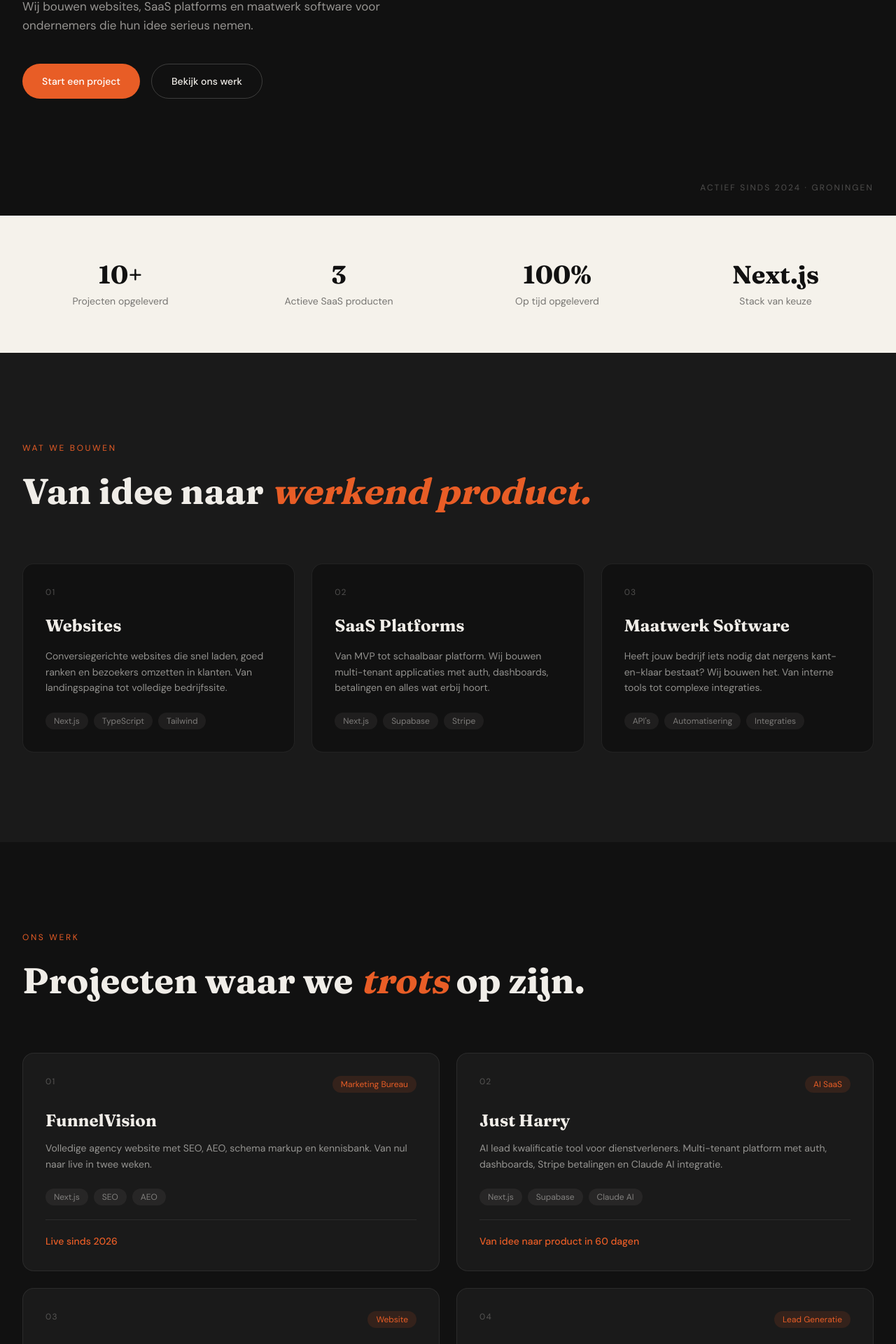
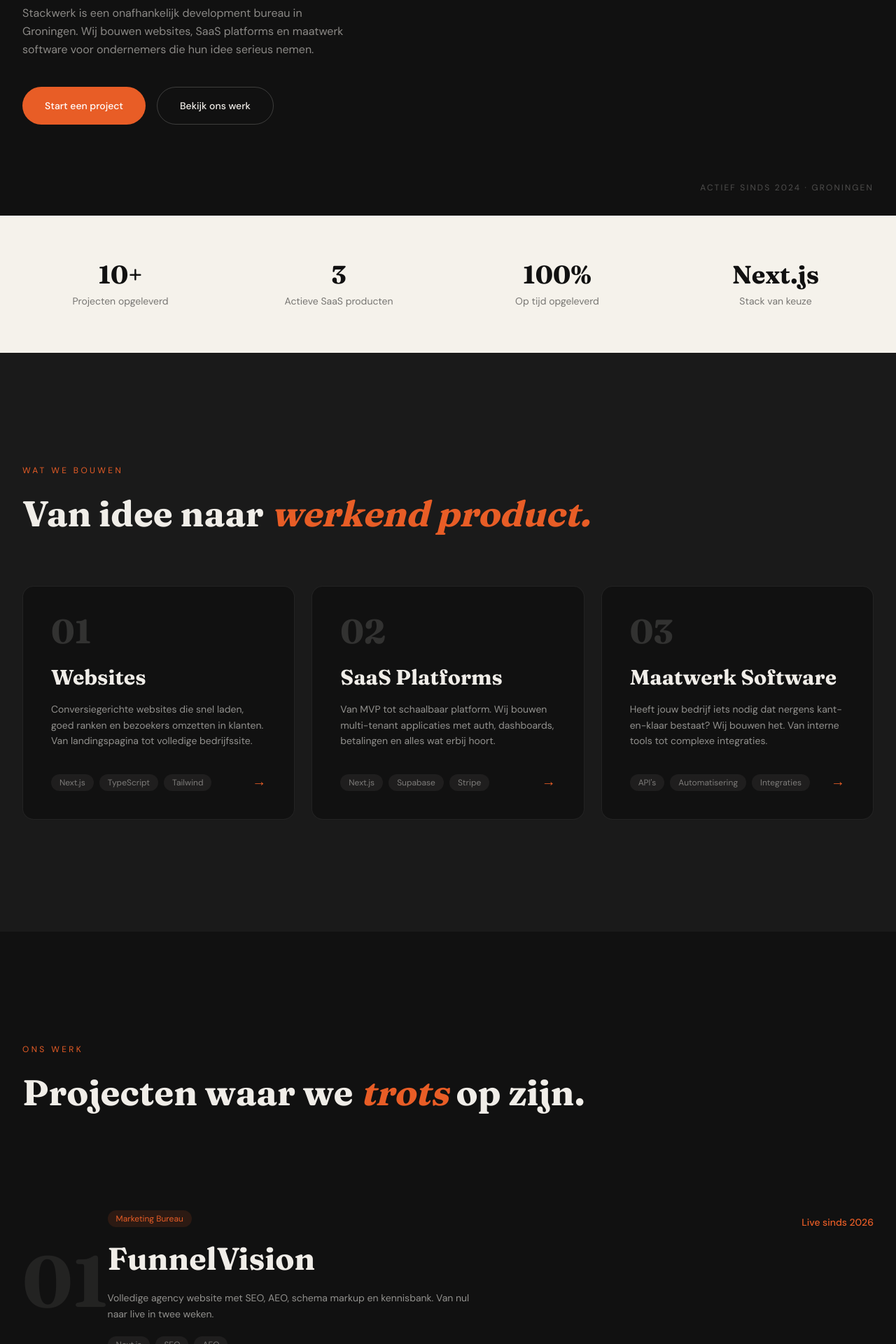
Before and after one commit to serdartufan/stackwerk, a Next.js app: page / in a window 1280 px wide. Shown: the part 557-2477 px from the top of the page at 70% size. Built offline with nearby package versions, Linux system fonts and the light colour scheme.

Commit message:
redesign: brutaler hero, cases als lijst, meer impact

```diff
--- a/src/app/globals.css
+++ b/src/app/globals.css
@@ -11,6 +11,7 @@ body {
   font-family: var(--font-dm-sans), sans-serif;
 }
 
+/* Scroll animaties */
 .scroll-anim {
   opacity: 0;
   transform: translateY(20px);
@@ -29,3 +30,23 @@ body {
     transition: none;
   }
 }
+
+/* Case rijen — hover kleurt de titel oranje */
+.case-title {
+  color: #f0ede8;
+  transition: color 0.25s ease;
+}
+
+.case-row:hover .case-title {
+  color: #e85d26;
+}
+
+/* Diensten cards — top accent border via inset box-shadow (vermijdt conflict met inline border) */
+.dienst-card {
+  box-shadow: inset 0 3px 0 transparent;
+  transition: box-shadow 0.3s ease;
+}
+
+.dienst-card:hover {
+  box-shadow: inset 0 3px 0 #e85d26;
+}
--- a/src/app/page.tsx
+++ b/src/app/page.tsx
@@ -39,7 +39,7 @@ const cases = [
     title: "Just Harry",
     desc: "AI lead kwalificatie tool voor dienstverleners. Multi-tenant platform met auth, dashboards, Stripe betalingen en Claude AI integratie.",
     tags: ["Next.js", "Supabase", "Claude AI"],
-    result: "Van idee naar product in 60 dagen",
+    result: "Van idee naar product in 30 dagen",
   },
   {
     num: "03",
@@ -49,30 +49,26 @@ const cases = [
     tags: ["Next.js", "Tailwind", "Vercel"],
     result: "Conversie +40%",
   },
-  {
-    num: "04",
-    label: "Lead Generatie",
-    title: "Verpoorten Vitality",
-    desc: "Lead generatie systeem voor een personal training studio via Meta Ads en geautomatiseerde opvolging via GoHighLevel.",
-    tags: ["Meta Ads", "GoHighLevel", "Automations"],
-    result: "300+ leads in 60 dagen",
-  },
 ];
 
 const waarom = [
   {
+    num: "01",
     title: "AI als werktool",
     desc: "Wij gebruiken AI intern om sneller te bouwen en beter te testen. Dat betekent minder uren, betere code en snellere oplevering voor jou.",
   },
   {
+    num: "02",
     title: "Eén aanspreekpunt",
     desc: "Geen account managers of doorverwijzingen. Je werkt direct met de mensen die jouw product bouwen.",
   },
   {
+    num: "03",
     title: "Schaalbaar vanaf dag 1",
     desc: "Wij bouwen met architectuur die meegroeit. Van MVP naar enterprise zonder alles opnieuw te hoeven bouwen.",
   },
   {
+    num: "04",
     title: "Resultaat boven process",
     desc: "Wij leveren op tijd. Geen eindeloze trajecten of vage timelines. Afspraak is afspraak.",
   },
@@ -105,34 +101,22 @@ export default function Home() {
           className="relative flex min-h-screen flex-col justify-center overflow-hidden px-6 lg:px-8"
           style={{ backgroundColor: "#111111" }}
         >
-          {/* Decoratieve achtergrondgloed */}
-          <div
-            className="pointer-events-none absolute right-0 top-0 h-[600px] w-[600px] translate-x-1/4 -translate-y-1/4"
-            style={{
-              background:
-                "radial-gradient(circle, rgba(232,93,38,0.07) 0%, transparent 65%)",
-            }}
-          />
-
           <div className="mx-auto w-full max-w-7xl py-24">
             <p
-              className="font-sans mb-8 text-xs tracking-[0.22em] uppercase"
+              className="font-sans mb-6 text-xs uppercase tracking-[0.28em]"
               style={{ color: "rgba(240,237,232,0.38)" }}
             >
               WEBSITES · SAAS PLATFORMS · MAATWERK SOFTWARE
             </p>
 
             <h1
-              className="font-serif font-bold leading-[1.04] mb-8"
-              style={{ fontSize: "clamp(3rem, 8vw, 7rem)" }}
+              className="font-serif font-bold leading-[1.02] mb-10"
+              style={{ fontSize: "clamp(4.5rem, 11vw, 10rem)" }}
             >
               <span className="block" style={{ color: "#F0EDE8" }}>
                 Wij bouwen
               </span>
-              <span
-                className="block italic"
-                style={{ color: "#E85D26" }}
-              >
+              <span className="block italic" style={{ color: "#E85D26" }}>
                 jouw visie.
               </span>
             </h1>
@@ -140,9 +124,9 @@ export default function Home() {
             <p
               className="font-sans mb-10 leading-relaxed"
               style={{
-                maxWidth: "520px",
-                color: "rgba(240,237,232,0.6)",
-                fontSize: "17px",
+                maxWidth: "460px",
+                color: "rgba(240,237,232,0.55)",
+                fontSize: "16px",
               }}
             >
               Stackwerk is een onafhankelijk development bureau in Groningen.
@@ -153,14 +137,14 @@ export default function Home() {
             <div className="flex flex-wrap gap-4">
               <a
                 href="#contact"
-                className="inline-flex items-center rounded-full px-7 py-3.5 font-sans text-sm font-medium text-white transition-opacity hover:opacity-85"
+                className="inline-flex items-center rounded-full px-8 py-4 font-sans text-sm font-medium text-white transition-opacity hover:opacity-85"
                 style={{ backgroundColor: "#E85D26" }}
               >
                 Start een project
               </a>
               <a
                 href="#werk"
-                className="inline-flex items-center rounded-full px-7 py-3.5 font-sans text-sm font-medium transition-colors hover:border-white/40"
+                className="inline-flex items-center rounded-full px-8 py-4 font-sans text-sm font-medium"
                 style={{
                   border: "1px solid rgba(240,237,232,0.2)",
                   color: "#F0EDE8",
@@ -209,10 +193,10 @@ export default function Home() {
 
         {/* ── Diensten ─────────────────────────────────────────────────────── */}
         <section id="diensten" style={{ backgroundColor: "#1A1A1A" }}>
-          <div className="mx-auto max-w-7xl px-6 py-24 lg:px-8 lg:py-32">
+          <div className="mx-auto max-w-7xl px-6 py-32 lg:px-8 lg:py-40">
             <ScrollAnimation>
               <p
-                className="font-sans mb-4 text-xs uppercase tracking-[0.22em]"
+                className="font-sans mb-4 text-xs uppercase tracking-[0.28em]"
                 style={{ color: "#E85D26" }}
               >
                 WAT WE BOUWEN
@@ -235,31 +219,36 @@ export default function Home() {
               {diensten.map((d, i) => (
                 <ScrollAnimation key={d.num} delay={i * 110}>
                   <div
-                    className="flex h-full flex-col rounded-2xl p-8"
+                    className="dienst-card flex h-full flex-col rounded-2xl p-10"
                     style={{
                       backgroundColor: "#111111",
                       border: "1px solid rgba(240,237,232,0.08)",
                     }}
                   >
                     <p
-                      className="font-sans mb-6 text-xs tracking-widest"
-                      style={{ color: "rgba(240,237,232,0.28)" }}
+                      className="font-serif font-bold mb-6 leading-none select-none"
+                      style={{
+                        fontSize: "3rem",
+                        opacity: 0.15,
+                        color: "#F0EDE8",
+                      }}
                     >
                       {d.num}
                     </p>
                     <h3
-                      className="font-serif font-bold text-2xl mb-4"
+                      className="font-serif font-bold text-3xl mb-4"
                       style={{ color: "#F0EDE8" }}
                     >
                       {d.title}
                     </h3>
                     <p
-                      className="font-sans flex-1 text-sm leading-relaxed mb-6"
+                      className="font-sans flex-1 text-sm leading-relaxed mb-8"
                       style={{ color: "rgba(240,237,232,0.58)" }}
                     >
                       {d.desc}
                     </p>
-                    <div className="mt-auto flex flex-wrap gap-2">
+                    <div className="mt-auto flex items-end justify-between">
+                      <div className="flex flex-wrap gap-2">
                         {d.tags.map((tag) => (
                           <span
                             key={tag}
@@ -273,6 +262,14 @@ export default function Home() {
                           </span>
                         ))}
                       </div>
+                      <span
+                        className="font-sans ml-4 shrink-0 text-xl"
+                        style={{ color: "#E85D26" }}
+                        aria-hidden="true"
+                      >
+                        →
+                      </span>
+                    </div>
                   </div>
                 </ScrollAnimation>
               ))}
@@ -282,10 +279,10 @@ export default function Home() {
 
         {/* ── Werk ─────────────────────────────────────────────────────────── */}
         <section id="werk" style={{ backgroundColor: "#111111" }}>
-          <div className="mx-auto max-w-7xl px-6 py-24 lg:px-8 lg:py-32">
+          <div className="mx-auto max-w-7xl px-6 py-32 lg:px-8 lg:py-40">
             <ScrollAnimation>
               <p
-                className="font-sans mb-4 text-xs uppercase tracking-[0.22em]"
+                className="font-sans mb-4 text-xs uppercase tracking-[0.28em]"
                 style={{ color: "#E85D26" }}
               >
                 ONS WERK
@@ -305,23 +302,37 @@ export default function Home() {
               </h2>
             </ScrollAnimation>
 
-            <div className="grid gap-6 md:grid-cols-2">
+            <div>
               {cases.map((c, i) => (
-                <ScrollAnimation key={c.num} delay={i * 90}>
+                <ScrollAnimation key={c.num} delay={i * 80}>
                   <div
-                    className="flex h-full flex-col rounded-2xl p-8"
+                    className="case-row relative py-12 md:py-16"
                     style={{
-                      backgroundColor: "#1A1A1A",
-                      border: "1px solid rgba(240,237,232,0.08)",
+                      borderBottom: "1px solid rgba(240,237,232,0.08)",
                     }}
                   >
-                    <div className="mb-6 flex items-start justify-between">
+                    {/* Groot achtergrondnummer */}
                     <span
-                        className="font-sans text-xs tracking-widest"
-                        style={{ color: "rgba(240,237,232,0.28)" }}
+                      className="absolute left-0 top-1/2 -translate-y-1/2 font-serif font-bold leading-none select-none pointer-events-none"
+                      aria-hidden="true"
+                      style={{
+                        fontSize: "clamp(4rem, 8vw, 7rem)",
+                        color: "#F0EDE8",
+                        opacity: 0.08,
+                      }}
                     >
                       {c.num}
                     </span>
+
+                    {/* Content — verschoven voorbij het nummer */}
+                    <div
+                      className="relative flex flex-col gap-6 md:flex-row md:items-start"
+                      style={{
+                        paddingLeft: "clamp(4.5rem, 9.5vw, 8rem)",
+                      }}
+                    >
+                      <div className="flex-1 min-w-0">
+                        <div className="mb-3">
                           <span
                             className="font-sans rounded-full px-3 py-1 text-xs"
                             style={{
@@ -332,21 +343,24 @@ export default function Home() {
                             {c.label}
                           </span>
                         </div>
-
                         <h3
-                      className="font-serif font-bold text-2xl mb-3"
-                      style={{ color: "#F0EDE8" }}
+                          className="case-title font-serif font-bold mb-3"
+                          style={{
+                            fontSize: "clamp(1.8rem, 3.5vw, 2.8rem)",
+                          }}
                         >
                           {c.title}
                         </h3>
                         <p
-                      className="font-sans flex-1 text-sm leading-relaxed mb-6"
-                      style={{ color: "rgba(240,237,232,0.58)" }}
+                          className="font-sans text-sm leading-relaxed mb-5"
+                          style={{
+                            maxWidth: "520px",
+                            color: "rgba(240,237,232,0.58)",
+                          }}
                         >
                           {c.desc}
                         </p>
-
-                    <div className="mb-5 flex flex-wrap gap-2">
+                        <div className="flex flex-wrap gap-2">
                           {c.tags.map((tag) => (
                             <span
                               key={tag}
@@ -360,19 +374,16 @@ export default function Home() {
                             </span>
                           ))}
                         </div>
+                      </div>
 
-                    <div
-                      className="mt-auto pt-5"
-                      style={{
-                        borderTop: "1px solid rgba(240,237,232,0.08)",
-                      }}
-                    >
+                      <div className="shrink-0 md:pt-2 md:text-right">
                         <p
                           className="font-sans text-sm font-medium"
                           style={{ color: "#E85D26" }}
                         >
                           {c.result}
                         </p>
+                      </div>
                     </div>
                   </div>
                 </ScrollAnimation>
@@ -383,10 +394,10 @@ export default function Home() {
 
         {/* ── Waarom Stackwerk ─────────────────────────────────────────────── */}
         <section id="over-ons" style={{ backgroundColor: "#1A1A1A" }}>
-          <div className="mx-auto max-w-7xl px-6 py-24 lg:px-8 lg:py-32">
+          <div className="mx-auto max-w-7xl px-6 py-32 lg:px-8 lg:py-40">
             <ScrollAnimation>
               <p
-                className="font-sans mb-4 text-xs uppercase tracking-[0.22em]"
+                className="font-sans mb-4 text-xs uppercase tracking-[0.28em]"
                 style={{ color: "#E85D26" }}
               >
                 WAAROM STACKWERK
@@ -394,7 +405,7 @@ export default function Home() {
               <h2
                 className="font-serif font-bold mb-16"
                 style={{
-                  fontSize: "clamp(2rem, 4vw, 3.5rem)",
+                  fontSize: "clamp(2.5rem, 5vw, 4.5rem)",
                   color: "#F0EDE8",
                 }}
               >
@@ -415,8 +426,14 @@ export default function Home() {
                       border: "1px solid rgba(240,237,232,0.08)",
                     }}
                   >
+                    <p
+                      className="font-sans text-sm font-medium mb-2"
+                      style={{ color: "#E85D26" }}
+                    >
+                      {w.num}
+                    </p>
                     <h3
-                      className="font-serif font-bold text-xl mb-3"
+                      className="font-serif font-bold text-2xl mb-3"
                       style={{ color: "#F0EDE8" }}
                     >
                       {w.title}
@@ -436,7 +453,7 @@ export default function Home() {
 
         {/* ── CTA ──────────────────────────────────────────────────────────── */}
         <section id="contact" style={{ backgroundColor: "#F5F2EB" }}>
-          <div className="mx-auto max-w-7xl px-6 py-24 text-center lg:px-8 lg:py-32">
+          <div className="mx-auto max-w-7xl px-6 py-32 text-center lg:px-8 lg:py-40">
             <ScrollAnimation>
               <h2
                 className="font-serif font-bold mb-6"
```
Lines whose indentation alone changed are shown as unchanged.
